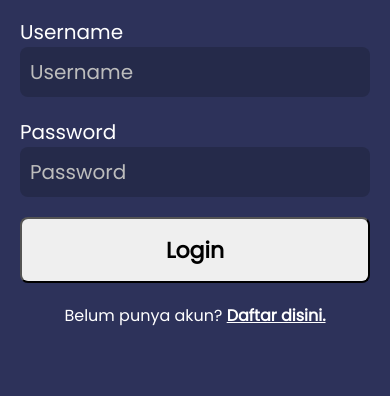
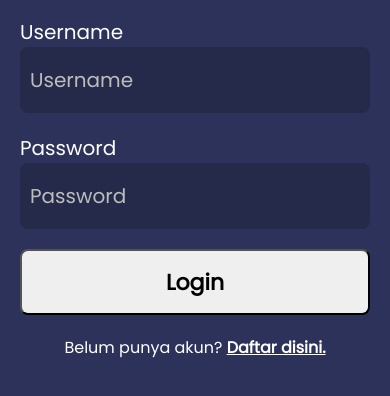
Before and after one commit to rzkmufid/login-acumalaka, a plain HTML site: page index.html in a window 390 px wide. Shown: the part 138-534 px from the top of the page. Drawn offline with Linux system fonts and the light colour scheme.

Commit message:
Update login.css

```diff
--- a/assets/css/login.css
+++ b/assets/css/login.css
@@ -159,7 +159,7 @@ input[name="password"]::placeholder {
   }
   .bLeft input[name="username"],
   input[name="password"] {
-    height: auto;
+    height: 66px;
     width: 100%;
   }
   .btn-login {
```
